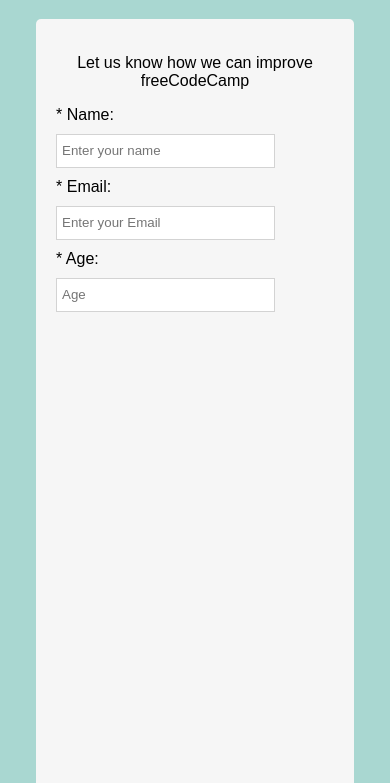
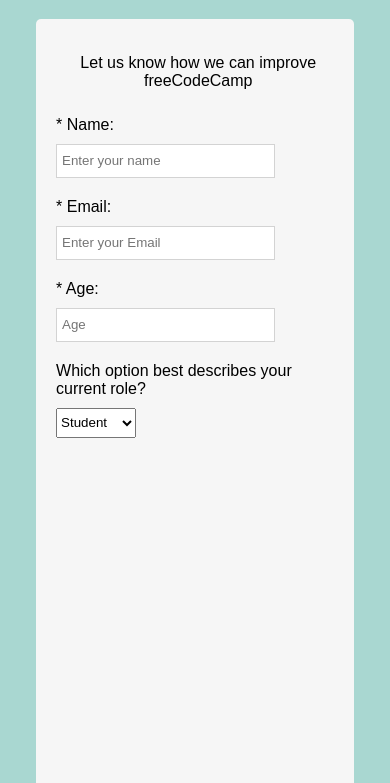
Before and after one commit to sergeialimov/survey-form, a plain HTML site: page index.html in a window 390 px wide. Shown: the part 61-844 px from the top of the page. Drawn offline with Linux system fonts and the light colour scheme.

Commit message:
add role dropdown

```diff
--- a/index.html
+++ b/index.html
@@ -20,6 +20,14 @@
           <label for="age">* Age:</label>
           <input type="number" id="age" placeholder="Age" required size="45">
 
+          <label for "role">Which option best describes your current role?</label>
+          <select id="role">
+            <option value="student">Student</option>
+            <option value="fullTimeJob">Full time job</option>
+            <option value="fullTimeLearner">Full time learner</option>
+            <option value="preferNotToSay">Prefer not to say</option>
+            <option value="other">Other</option>
+          </select>
       </div>
     </form>
   </main>
--- a/styles.css
+++ b/styles.css
@@ -11,14 +11,16 @@ body {
   background-color: #f6f6f6;
   border-radius: 5px;
   max-width: 900px;
+  max-width: 70%;
   height: 1000px;
   margin: auto;
 }
 
 #description {
   padding-top: 35px;
-  /* padding-bottom: -20px; */
+  padding-left: 35px;
   text-align: center;
+  max-width: 80%;
 }
 
 #form-body {
@@ -33,6 +35,9 @@ label {
   text-align: right;
   margin-right: 40px;
   margin-top: 20px;
+  /* max-width: 50%; */
+  margin-left: 20px;
+
 }
 
 input {
@@ -49,6 +54,18 @@ input {
   padding-right: 5px;
 }
 
+select {
+  margin-left: -20px;
+  margin-top: 20px;
+  width: 25%;
+  height: 30px;
+}
+
+input[type="radio"] {
+  margin-left: -20px;
+  text-align: left;
+}
+
 @media (max-width: 500px) {
   #survey-form {
     max-width: 85%;
@@ -58,7 +75,7 @@ input {
     grid-template-columns: 1fr;
   }
 
-  label, input {
+  label, input, select {
     max-width: 80%;
     margin-top: 10px;
   }
@@ -66,9 +83,15 @@ input {
   label {
     text-align: left;
     margin-left: 20px;
+    margin-top: 20px;
   }
 
   input {
     margin-left: 20px;
   }
+
+  select {
+    margin-left: 20px;
+
+  }
 }
```
